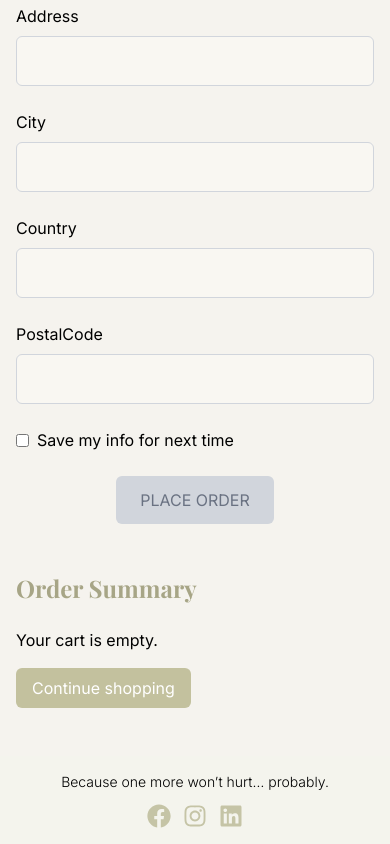
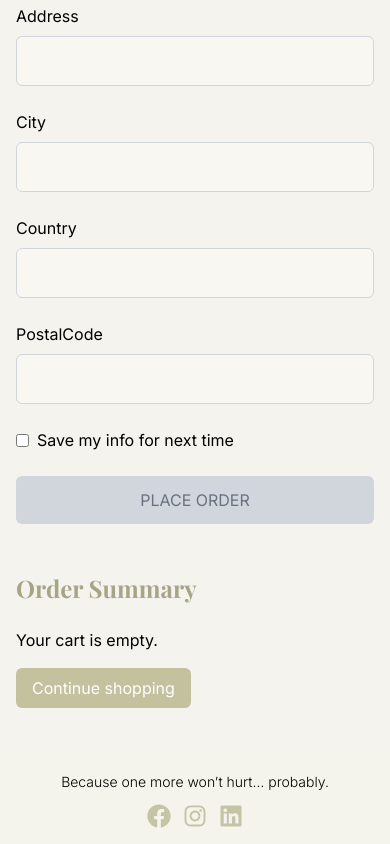
Before and after one commit to Andlie94/Cartastrophe-JSFW, a Next.js app: page /cart in a window 390 px wide. Shown: the part 524-1368 px from the top of the page. Built offline with nearby package versions, Linux system fonts and the light colour scheme.

Commit message:
responsive tweaks for checkout layout

```diff
--- a/app/cart/page.tsx
+++ b/app/cart/page.tsx
@@ -160,7 +160,6 @@ export default function CheckoutPage() {
 
   return (
     <main className="max-w-7xl mx-auto px-4 py-12 md:py-20 grid grid-cols-1 md:grid-cols-2 gap-12">
-      {/* --- FORM --- */}
       <section>
         <h1 className="text-3xl font-bold font-playfair mb-8">Checkout</h1>
         <p className="mb-6 font-medium">Please fill out your contact information</p>
@@ -215,7 +214,7 @@ export default function CheckoutPage() {
           <button
             type="submit"
             disabled={!isFormValid || isPlacingOrder}
-            className={`mt-6 py-3 px-6 rounded-md transition block mx-auto ${
+            className={`w-full sm:w-auto mt-6 py-3 px-6 rounded-md transition block mx-auto ${
               isFormValid && !isPlacingOrder
                 ? "bg-[#C3C19E] text-white hover:bg-[#b5b38f]"
                 : "bg-gray-300 text-gray-500 cursor-not-allowed"
@@ -226,8 +225,7 @@ export default function CheckoutPage() {
         </form>
       </section>
 
-      {/* --- ORDER SUMMARY --- */}
-      <section>
+      <section className="md:sticky md:top-24 self-start">
         <h2 className="text-2xl font-bold font-playfair mb-6">Order Summary</h2>
 
         {items === undefined ? (
```
